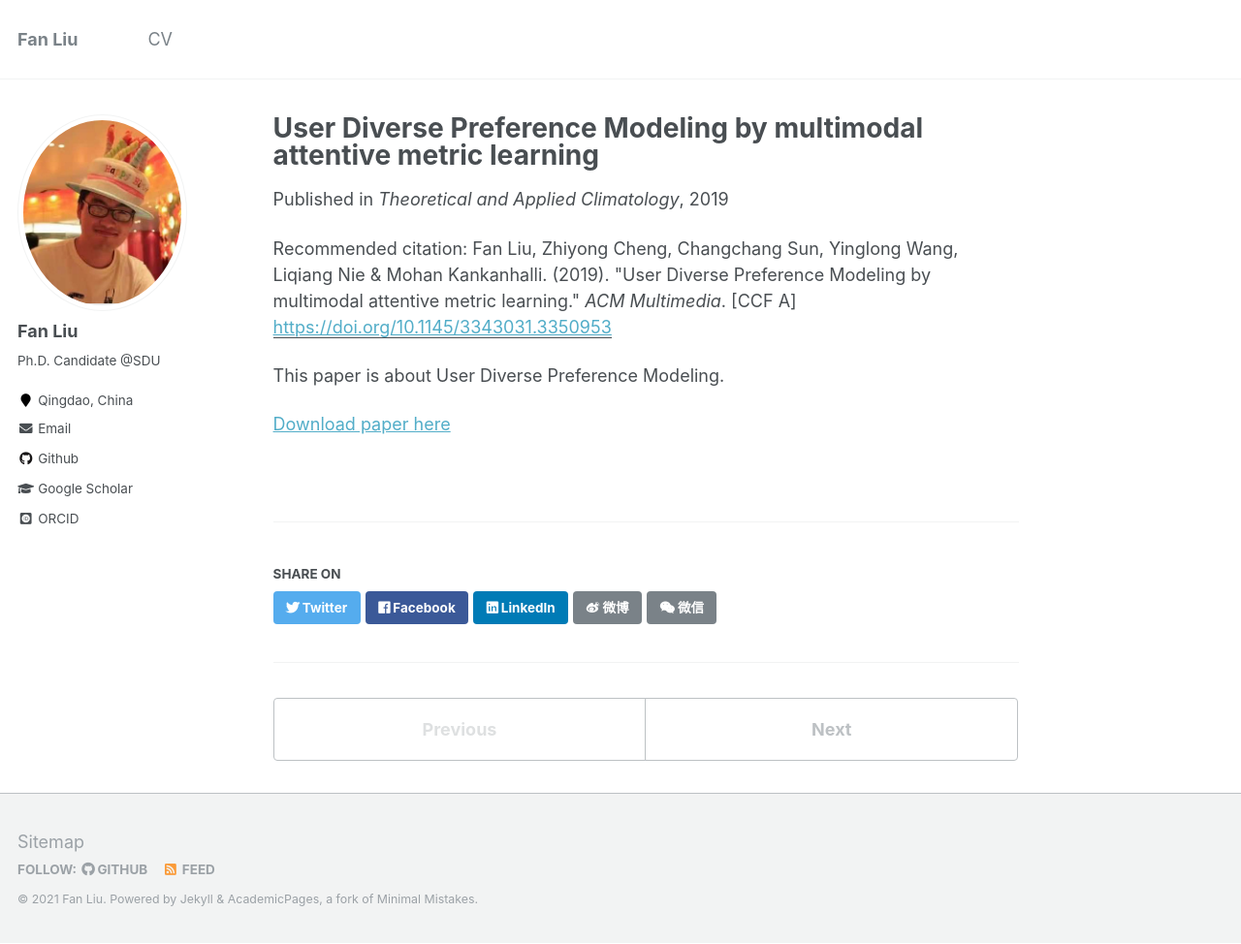
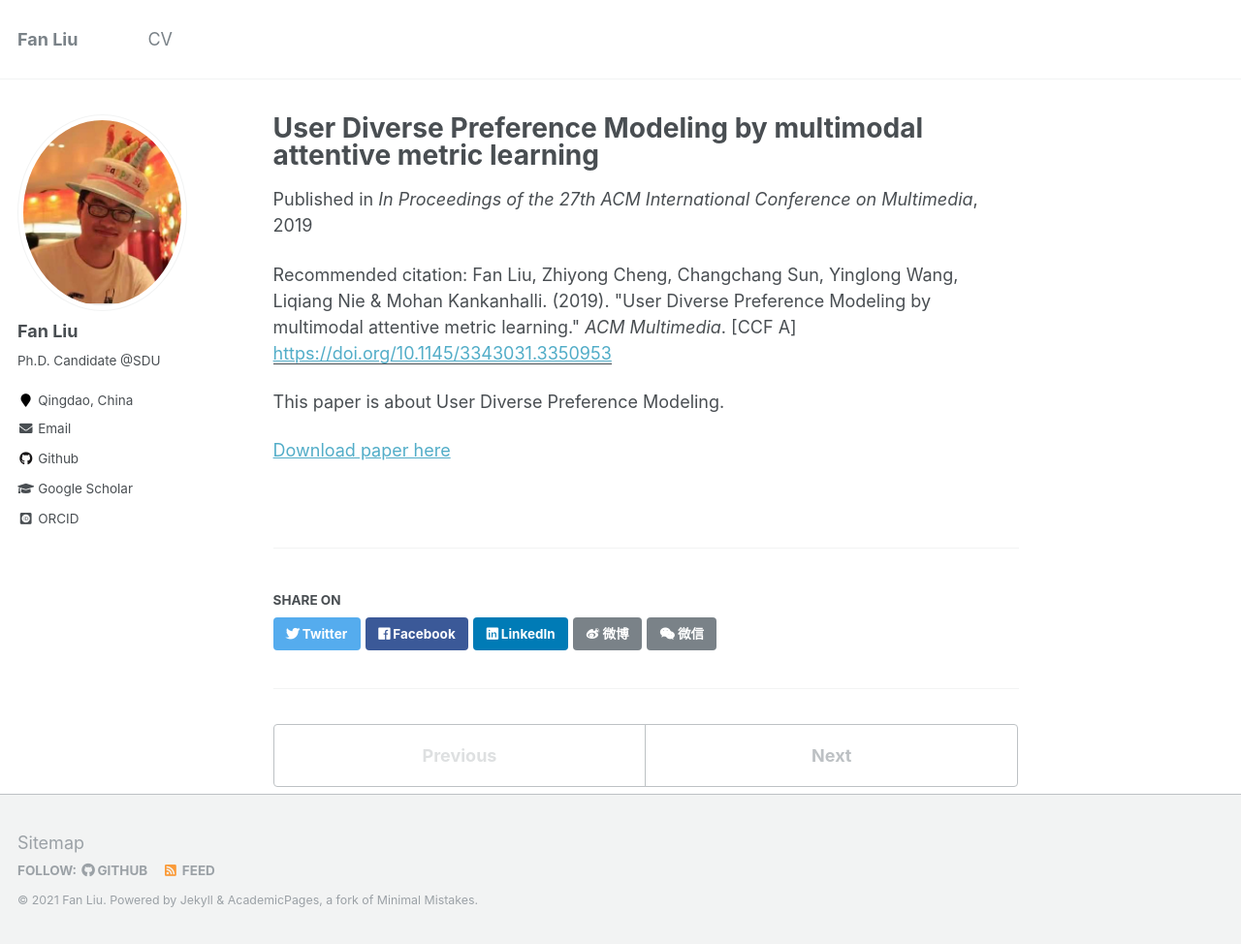
Before and after one commit to liufancs/liufancs.github.io, a Jekyll site: the page built from _publications/2019-10-21-paper-MM.md, in a window 1280 px wide and 974 px high. Shown: the whole window at 97% size. Built offline with Jekyll 4.4.1, drawn with Linux system fonts in a browser that asks for light colours; some web fonts are replaced.

Commit message:
Update 2019-10-21-paper-MM.md

```diff
--- a/_publications/2019-10-21-paper-MM.md
+++ b/_publications/2019-10-21-paper-MM.md
@@ -2,7 +2,7 @@
 title: "User Diverse Preference Modeling by multimodal attentive metric learning"
 collection: publications
 permalink: /publication/2019-10-21-paper-MM
-venue: 'Theoretical and Applied Climatology'
+venue: 'In Proceedings of the 27th ACM International Conference on Multimedia'
 excerpt: 'This paper is about User Diverse Preference Modeling.'
 date: 2019-10-21
 paperurl: 'https://doi.org/10.1145/3343031.3350953'
```
